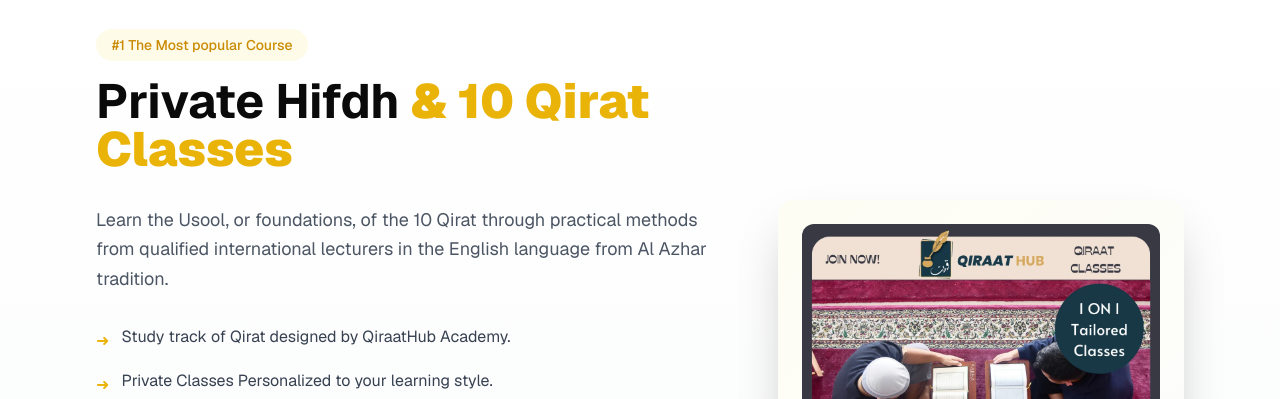
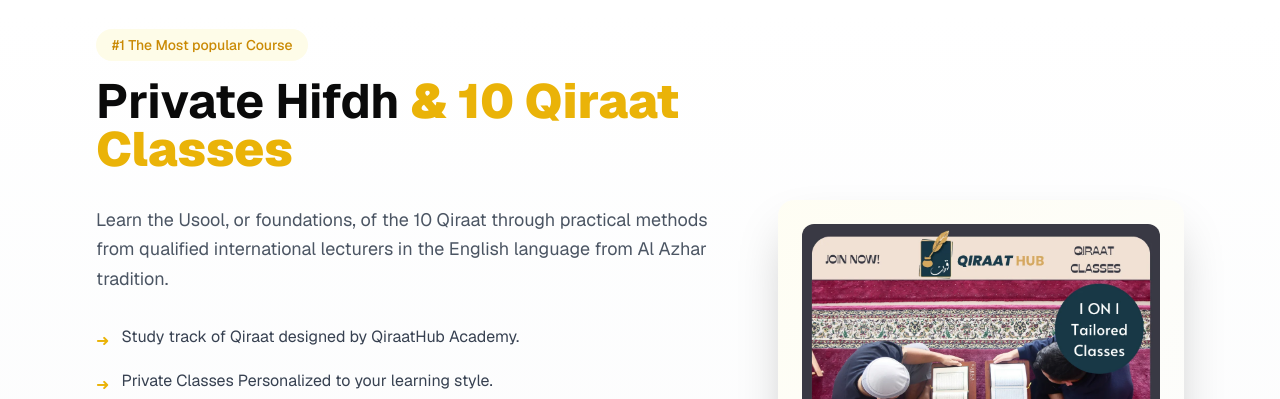
Before and after one commit to rehan-code/qiraathub-academy, a Next.js app: page / in a window 1280 px wide. Shown: the part 388-787 px from the top of the page. Built offline with nearby package versions, Linux system fonts and the light colour scheme; no server answers.

Commit message:
fixed spelling on popular course component

```diff
--- a/app/book-appointment/page.tsx
+++ b/app/book-appointment/page.tsx
@@ -218,7 +218,7 @@
 
       toast({
         title: "Success!",
-        description: `Your class for ${selectedCourse} has been booked for ${format(selectedDate, "MMMM d, yyyy")} at ${selectedTime}. A confirmation email with calendar invite has been sent to ${email}.`,
+        description: `Your class for ${selectedCourse} has been booked for ${format(selectedDate, "MMMM d, yyyy")} at ${selectedTime} (EST). A confirmation email with calendar invite has been sent to ${email}.`,
       });
 
       // Reset form
--- a/app/components/popular-course.tsx
+++ b/app/components/popular-course.tsx
@@ -14,17 +14,17 @@
               </div>
               <h2 className="text-4xl md:text-5xl font-bold leading-tight">
                 Private Hifdh{' '}
-                <span className="text-yellow-500 font-black">& 10 Qirat Classes</span>
+                <span className="text-yellow-500 font-black">& 10 Qiraat Classes</span>
               </h2>
             </div>
 
             <p className="text-gray-600 text-lg leading-relaxed">
-              Learn the Usool, or foundations, of the 10 Qirat through practical methods from qualified international lecturers in the English language from Al Azhar tradition.
+              Learn the Usool, or foundations, of the 10 Qiraat through practical methods from qualified international lecturers in the English language from Al Azhar tradition.
             </p>
 
             <div className="space-y-4">
               {[
-                'Study track of Qirat designed by QiraatHub Academy.',
+                'Study track of Qiraat designed by QiraatHub Academy.',
                 'Private Classes Personalized to your learning style.',
                 'Highly Qualified Lecturer From Al Azhar University Tradition',
                 'Rewarded by Ijazah Sanad Muttasil upon graduation.',
```
